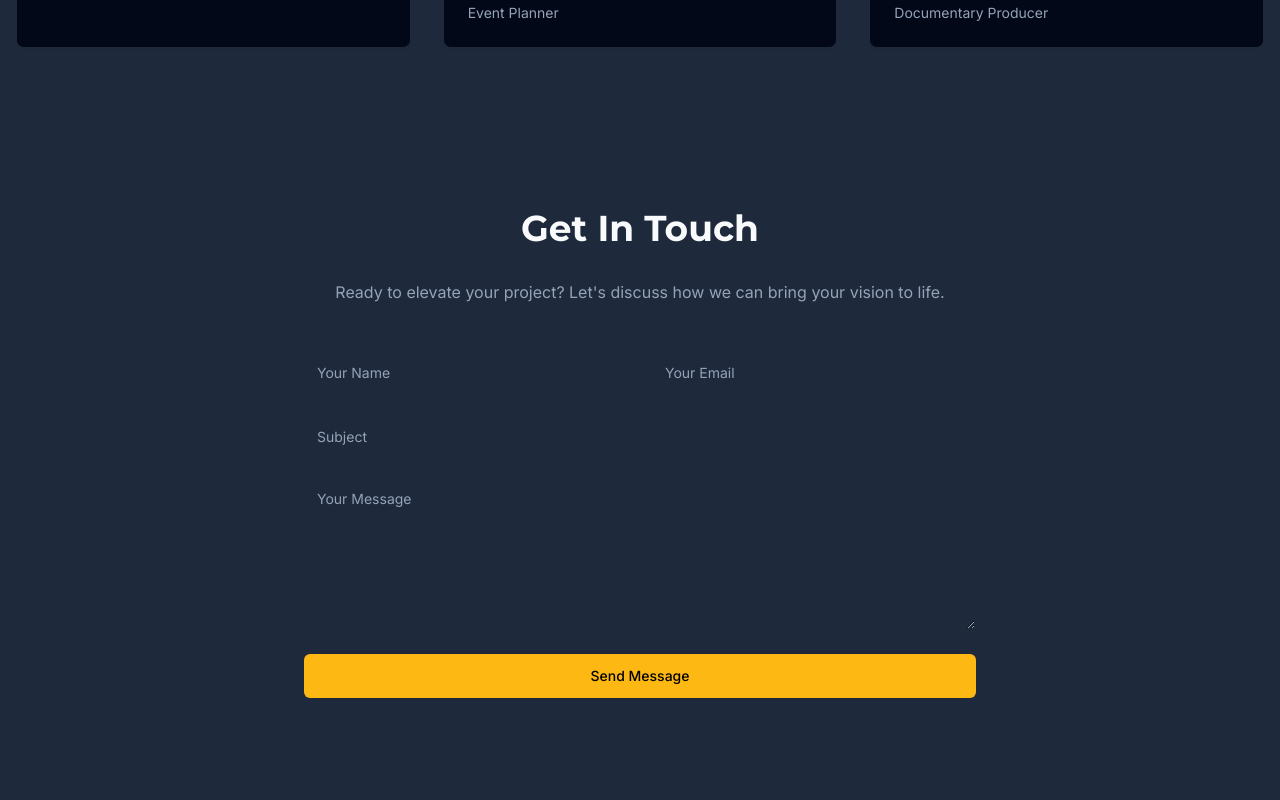
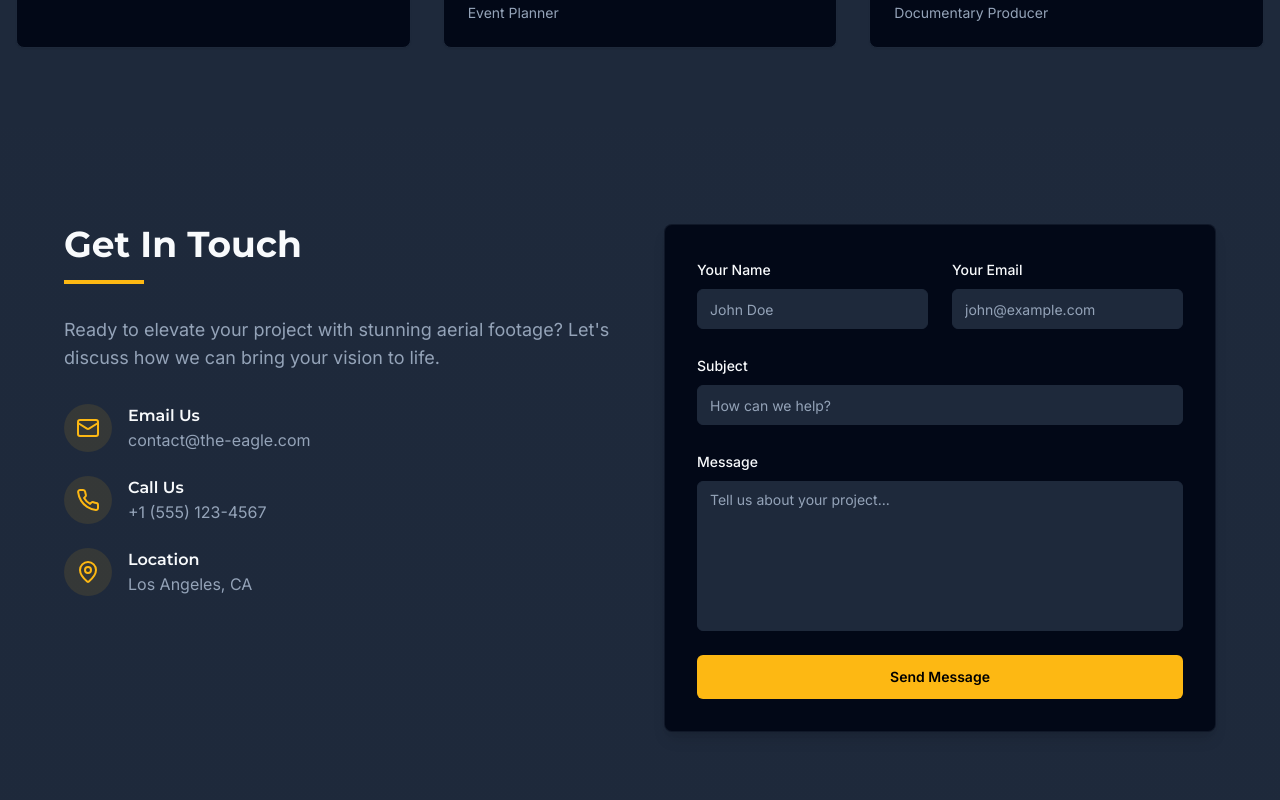
Before and after one commit to amine123456/eagle-vision-showcase, a React (Vite) app: page / in a window 1280 px wide. Shown: the part 2940-3740 px from the top of the page. Built offline with nearby package versions, Linux system fonts and the light colour scheme.

Commit message:
Enhance Contact Section Design
Improved the design of the "Get In Touch" section to enhance user experience and visual appeal.
[skip gpt_engineer]

```diff
--- a/src/components/Contact.tsx
+++ b/src/components/Contact.tsx
@@ -4,6 +4,7 @@ import { Button } from "./ui/button";
 import { Input } from "./ui/input";
 import { Textarea } from "./ui/textarea";
 import { useToast } from "@/hooks/use-toast";
+import { Mail, Phone, MapPin } from "lucide-react";
 
 const Contact = () => {
   const { toast } = useToast();
@@ -21,39 +22,98 @@ const Contact = () => {
   };
 
   return (
-    <section id="contact" className="py-20 bg-background">
+    <section id="contact" className="py-24 bg-gradient-to-b from-background to-background/95">
       <div className="container mx-auto px-4">
         <motion.div
           ref={ref}
           initial={{ opacity: 0, y: 20 }}
           animate={inView ? { opacity: 1, y: 0 } : {}}
           transition={{ duration: 0.6 }}
-          className="max-w-2xl mx-auto"
+          className="max-w-6xl mx-auto"
         >
-          <h2 className="text-4xl font-bold text-center mb-8">Get In Touch</h2>
-          <p className="text-center text-muted-foreground mb-12">
-            Ready to elevate your project? Let's discuss how we can bring your vision to life.
+          <div className="grid grid-cols-1 lg:grid-cols-2 gap-12">
+            <div className="space-y-8">
+              <div>
+                <h2 className="text-4xl font-bold mb-4">Get In Touch</h2>
+                <div className="h-1 w-20 bg-[#FDB813]"></div>
+              </div>
+              <p className="text-lg text-muted-foreground">
+                Ready to elevate your project with stunning aerial footage? Let's discuss how we can bring your vision to life.
               </p>
 
+              <div className="space-y-6">
+                <div className="flex items-center space-x-4">
+                  <div className="p-3 rounded-full bg-[#FDB813]/10">
+                    <Mail className="h-6 w-6 text-[#FDB813]" />
+                  </div>
+                  <div>
+                    <h3 className="font-semibold">Email Us</h3>
+                    <p className="text-muted-foreground">contact@the-eagle.com</p>
+                  </div>
+                </div>
+
+                <div className="flex items-center space-x-4">
+                  <div className="p-3 rounded-full bg-[#FDB813]/10">
+                    <Phone className="h-6 w-6 text-[#FDB813]" />
+                  </div>
+                  <div>
+                    <h3 className="font-semibold">Call Us</h3>
+                    <p className="text-muted-foreground">+1 (555) 123-4567</p>
+                  </div>
+                </div>
+
+                <div className="flex items-center space-x-4">
+                  <div className="p-3 rounded-full bg-[#FDB813]/10">
+                    <MapPin className="h-6 w-6 text-[#FDB813]" />
+                  </div>
+                  <div>
+                    <h3 className="font-semibold">Location</h3>
+                    <p className="text-muted-foreground">Los Angeles, CA</p>
+                  </div>
+                </div>
+              </div>
+            </div>
+
+            <motion.div
+              initial={{ opacity: 0, x: 20 }}
+              animate={inView ? { opacity: 1, x: 0 } : {}}
+              transition={{ duration: 0.6, delay: 0.2 }}
+              className="bg-card rounded-lg p-8 shadow-lg border border-border/50"
+            >
               <form onSubmit={handleSubmit} className="space-y-6">
                 <div className="grid grid-cols-1 md:grid-cols-2 gap-6">
-              <Input placeholder="Your Name" required />
-              <Input type="email" placeholder="Your Email" required />
+                  <div className="space-y-2">
+                    <label htmlFor="name" className="text-sm font-medium">Your Name</label>
+                    <Input id="name" placeholder="John Doe" required />
                   </div>
-            <Input placeholder="Subject" required />
+                  <div className="space-y-2">
+                    <label htmlFor="email" className="text-sm font-medium">Your Email</label>
+                    <Input id="email" type="email" placeholder="john@example.com" required />
+                  </div>
+                </div>
+                <div className="space-y-2">
+                  <label htmlFor="subject" className="text-sm font-medium">Subject</label>
+                  <Input id="subject" placeholder="How can we help?" required />
+                </div>
+                <div className="space-y-2">
+                  <label htmlFor="message" className="text-sm font-medium">Message</label>
                   <Textarea
-              placeholder="Your Message"
-              className="min-h-[150px]"
+                    id="message"
+                    placeholder="Tell us about your project..."
+                    className="min-h-[150px] resize-none"
                     required
                   />
+                </div>
                 <Button
                   type="submit"
                   size="lg"
-              className="w-full bg-[#FDB813] hover:bg-[#FFD700] text-black"
+                  className="w-full bg-[#FDB813] hover:bg-[#FFD700] text-black font-semibold transition-all duration-300 hover:shadow-lg"
                 >
                   Send Message
                 </Button>
               </form>
+            </motion.div>
+          </div>
         </motion.div>
       </div>
     </section>
```
Lines whose indentation alone changed are shown as unchanged.
